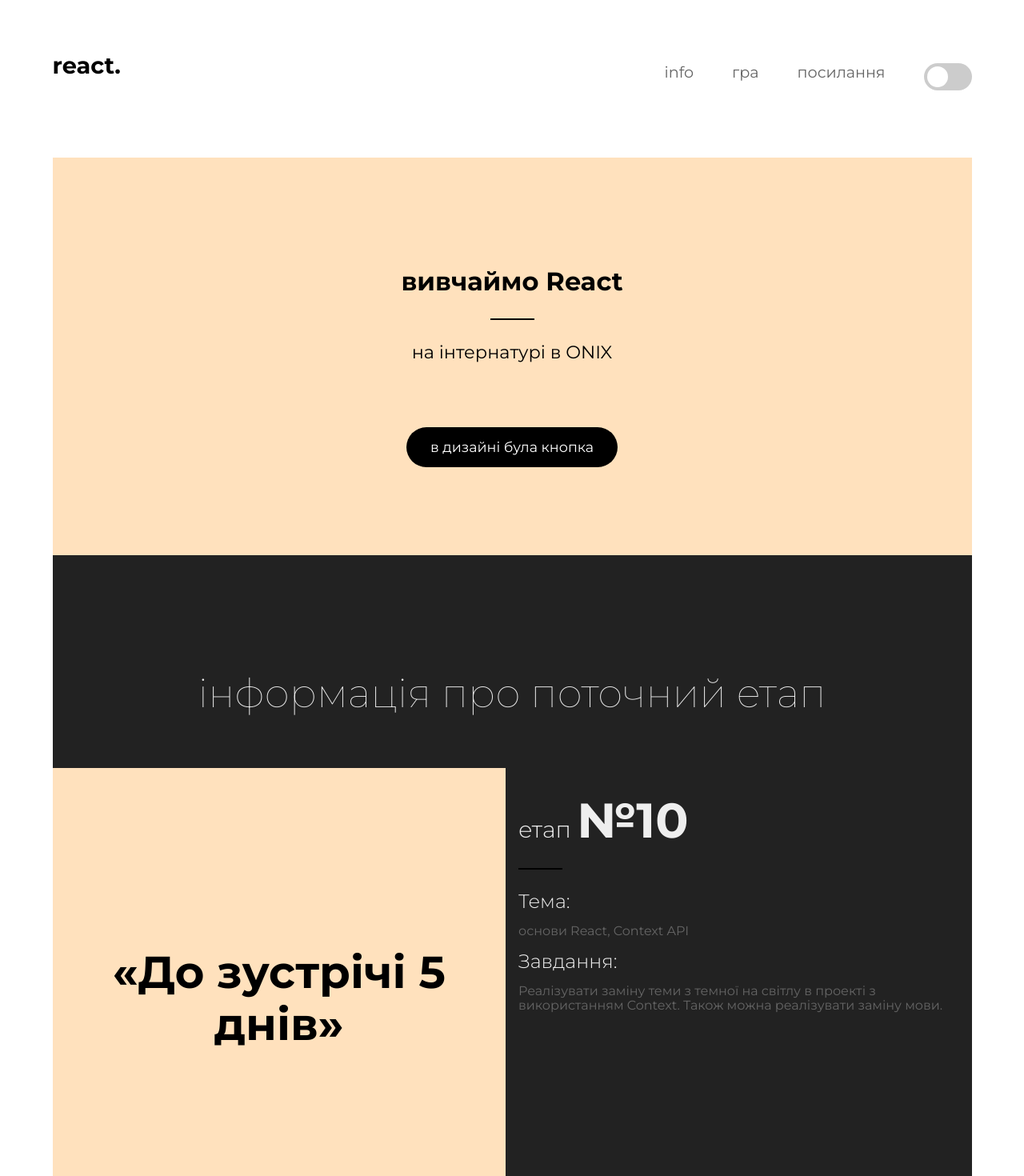
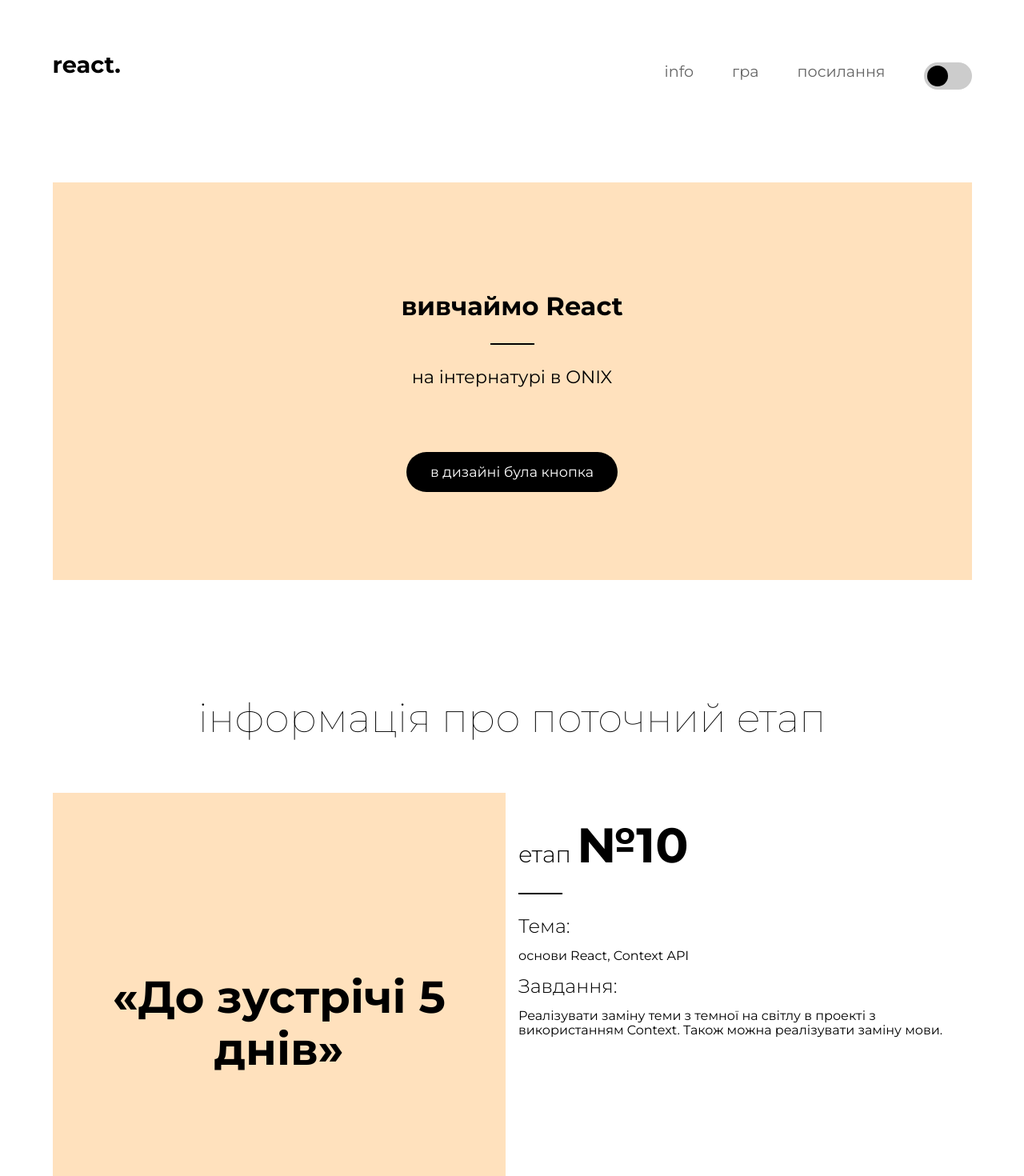
Before and after one commit to pemakhov/onix-internship-react-test-task, a React (Create React App) app: page / in a window 1280 px wide. Shown: the top 1470 px of the page at 80% size. Built offline with nearby package versions, Linux system fonts and the light colour scheme; no server answers; the HTML template or start-up script is replaced by a standard one.

Commit message:
feat: finish lesson 10

```diff
--- a/src/App.js
+++ b/src/App.js
@@ -1,47 +1,34 @@
 import React, { Component } from 'react';
-import Header from './layout/header/Header';
-import Footer from './layout/footer/Footer';
-import CurrentStage from './pages/home/current-stage/CurrentStage';
-import SuperheroGame from './pages/home/superhero-game/SuperheroGame';
 import { ThemeContext, themes } from './contexts/ThemeContext';
-import './App.scss';
+import AppView from './AppView';
 
 class App extends Component {
   anchorText = 'Anchor';
 
   constructor(props) {
     super(props);
-    this.state = { theme: themes.dark };
+    this.state = {
+      theme: themes.light,
+    };
   }
 
   toggleTheme = () => {
-    const getOpositeTheme = (current, allThemes) => {
+    const getTheme = (current, allThemes) => {
       const { dark, light } = allThemes;
-      console.log({ dark, light, current });
       return current === dark ? light : dark;
     };
     this.setState((prevState) => ({
-      theme: getOpositeTheme(prevState.theme, themes),
+      theme: getTheme(prevState.theme, themes),
     }));
   };
 
   render() {
     const { theme } = this.state;
+
     return (
       <>
-        <ThemeContext.Provider value={theme}>
-          <Header toggleTheme={this.toggleTheme} />
-          <main className={theme}>
-            <a id="info" href="info" className="hidden-anchor">
-              {this.anchorText}
-            </a>
-            <CurrentStage />
-            <a id="game" href="game" className="hidden-anchor ">
-              {this.anchorText}
-            </a>
-            <SuperheroGame />
-          </main>
-          <Footer />
+        <ThemeContext.Provider value={{ theme, toggleTheme: this.toggleTheme }}>
+          <AppView />
         </ThemeContext.Provider>
       </>
     );
--- a/src/App.scss
+++ b/src/App.scss
@@ -29,34 +29,6 @@ code {
   }
 }
 
-button {
-  cursor: pointer;
-  padding: 0 30px;
-  text-decoration: none;
-  color: white;
-  background-color: black;
-  height: 50px;
-  border-radius: 25px;
-  border: none;
-  font-weight: 400;
-  font-size: 1.1rem;
-}
-
-button:hover {
-  background-color: #222222;
-}
-
-button:active {
-  background-color: #444444;
-  border-radius: 25px;
-  border: none;
-  outline: 0;
-}
-
-button:focus {
-  outline: 0;
-}
-
 .error-message {
   height: 1.5rem;
   margin: 0 0 2rem;
@@ -64,6 +36,8 @@ button:focus {
 }
 
 html {
+  margin: 0;
+  padding: 0;
   scroll-behavior: smooth;
   width: 100%;
   font-size: 16px;
@@ -75,17 +49,29 @@ html {
     padding: 0;
 
     #root {
-      max-width: 1149px;
-      margin: 0 auto;
+      margin: 0;
+      padding: 0;
       font-family: 'Montserrat', sans-serif;
       font-size: 14px;
 
+      #canvas {
+        margin: 0;
+        padding: 0;
+
+        .container {
+          margin: 0 auto;
+          padding: 2rem 0;
+          max-width: 1149px;
+
           header {
+            margin: 0;
+            padding: 0;
+
             .container {
               display: flex;
               justify-content: space-between;
               flex-wrap: wrap;
-          margin: 65px 0 70px;
+              margin: 0 0 70px;
 
               #logo {
                 font-weight: 700;
@@ -107,7 +93,6 @@ html {
 
                   a {
                     font-size: 1.2rem;
-                color: $text;
                     text-decoration: none;
                   }
 
@@ -186,7 +171,6 @@ html {
                     font-size: 3.5rem;
                     text-align: center;
                     overflow-wrap: anywhere;
-                color: black;
                   }
 
                   p:before {
@@ -254,7 +238,6 @@ html {
               }
 
               p {
-            color: $text;
                 font-size: 1rem;
               }
 
@@ -307,6 +290,25 @@ html {
                 }
               }
             }
+          }
+        }
+      }
+    }
+  }
+}
+
+ul li a {
+  color: $text;
+}
+
+.article__image,
+.header-content {
+  background-color: $secondaryBackground;
+}
+
+.article__image p {
+  color: black;
+}
 
 .copyright {
   padding: 2rem 0;
@@ -322,26 +324,42 @@ html {
     }
   }
 }
-      }
-    }
-  }
-}
 
-.article__image,
-.header-content {
-  background-color: $secondaryBackground;
+$textDark: #fff;
+$textSecondaryDark: #ccc;
+$primaryBgDark: #222;
+$secondaryBgDark: #555;
+
+.header-content.dark {
+  background-color: #444444;
 }
 
 .dark {
-  background-color: #222;
-  color: #eee;
+  background-color: $primaryBgDark;
+  color: $textDark;
 }
 
 .article__image.dark,
 .header-content.dark {
-  background-color: #111;
+  background-color: $secondaryBgDark;
 }
 
 .article__image.dark p {
-  color: #ddd;
+  color: $textSecondaryDark;
 }
+
+ul.dark li a {
+  color: $textSecondaryDark;
+}
+
+.article__content.dark {
+  color: $textSecondaryDark;
+}
+
+.copyright.dark {
+  background-color: $primaryBgDark;
+
+  p {
+    color: $textDark;
+  }
+}
--- /dev/null
+++ b/src/AppView.js
@@ -0,0 +1,36 @@
+import React from 'react';
+import { ThemeContext } from './contexts/ThemeContext';
+import Header from './layout/header/Header';
+import Footer from './layout/footer/Footer';
+import CurrentStage from './pages/home/current-stage/CurrentStage';
+import SuperheroGame from './pages/home/superhero-game/SuperheroGame';
+import './App.scss';
+
+function AppView() {
+  const anchorText = 'Anchor';
+
+  return (
+    <ThemeContext.Consumer>
+      {(context) => (
+        <div id="canvas" className={context.theme}>
+          <div className={`container ${context.theme}`}>
+            <Header />
+            <main className={context.theme}>
+              <a id="info" href="info" className="hidden-anchor">
+                {anchorText}
+              </a>
+              <CurrentStage />
+              <a id="game" href="game" className="hidden-anchor ">
+                {anchorText}
+              </a>
+              <SuperheroGame />
+            </main>
+            <Footer />
+          </div>
+        </div>
+      )}
+    </ThemeContext.Consumer>
+  );
+}
+
+export default AppView;
--- a/src/components/button/Button.js
+++ b/src/components/button/Button.js
@@ -1,5 +1,6 @@
 import React from 'react';
 import PropTypes from 'prop-types';
+import './Button.scss';
 
 export default function Button(props) {
   const { onClick, value } = props;
--- /dev/null
+++ b/src/components/button/Button.scss
@@ -0,0 +1,27 @@
+button {
+  cursor: pointer;
+  padding: 0 30px;
+  text-decoration: none;
+  color: white;
+  background-color: black;
+  height: 50px;
+  border-radius: 25px;
+  border: none;
+  font-weight: 400;
+  font-size: 1.1rem;
+}
+
+button:hover {
+  background-color: #101010;
+}
+
+button:active {
+  background-color: #161616;
+  border-radius: 25px;
+  border: none;
+  outline: 0;
+}
+
+button:focus {
+  outline: 0;
+}
--- a/src/components/toggle-switch/ToggleSwitch.scss
+++ b/src/components/toggle-switch/ToggleSwitch.scss
@@ -34,22 +34,23 @@
   width: 26px;
   left: 4px;
   bottom: 4px;
-  background-color: white;
+  background-color: black;
   -webkit-transition: 0.4s;
   transition: 0.4s;
   border-radius: 50%;
 }
 
 input:checked + .slider {
-  background-color: #2196f3;
+  background-color: #444;
 }
 
 input:focus + .slider {
-  box-shadow: 0 0 1px #2196f3;
+  box-shadow: 0 0 1px #444;
 }
 
 input:checked + .slider:before {
   -webkit-transform: translateX(26px);
   -ms-transform: translateX(26px);
   transform: translateX(26px);
+  background-color: white;
 }
--- a/src/layout/footer/Footer.js
+++ b/src/layout/footer/Footer.js
@@ -1,4 +1,5 @@
 import React from 'react';
+import { ThemeContext } from '../../contexts/ThemeContext';
 
 export default function Footer() {
   const footerHeader = 'Автор та посилання';
@@ -12,6 +13,8 @@ export default function Footer() {
   const anchorText = 'Anchor';
 
   return (
+    <ThemeContext.Consumer>
+      {(context) => (
         <footer>
           <a id="links" href="links" className="hidden-anchor">
             {anchorText}
@@ -28,12 +31,14 @@ export default function Footer() {
               </div>
             </div>
           </div>
-      <div className="copyright">
+          <div className={`copyright ${context.theme}`}>
             <p>
               <strong>{copyrightYear}</strong>
             </p>
             <p>{copyrightInfo}</p>
           </div>
         </footer>
+      )}
+    </ThemeContext.Consumer>
   );
 }
--- a/src/layout/header/HeaderView.js
+++ b/src/layout/header/HeaderView.js
@@ -1,10 +1,11 @@
 import React from 'react';
 import PropTypes from 'prop-types';
+import { ThemeContext } from '../../contexts/ThemeContext';
 import Button from '../../components/button/Button';
 import ToggleSwitch from '../../components/toggle-switch/ToggleSwitch';
 
 export default function HeaderView(props) {
-  const { handleButtonClick, toggleTheme } = props;
+  const { handleButtonClick } = props;
   const logo = 'react.';
   const navInfo = 'info';
   const navGame = 'гра';
@@ -14,11 +15,13 @@ export default function HeaderView(props) {
   const buttonCaption = 'в дизайні була кнопка';
 
   return (
+    <ThemeContext.Consumer>
+      {({ theme, toggleTheme }) => (
         <header>
           <div className="container">
             <div id="logo">{logo}</div>
             <nav>
-          <ul>
+              <ul className={theme}>
                 <li>
                   <a href="#info">{navInfo}</a>
                 </li>
@@ -37,22 +40,22 @@ export default function HeaderView(props) {
               </ul>
             </nav>
           </div>
-      <div className="header-content">
+          <div className={`header-content ${theme}`}>
             <h2>{pageMainHeader}</h2>
             <div className="divider" />
             <h3>{pageSecondaryHeader}</h3>
             <Button onClick={handleButtonClick} value={buttonCaption} />
           </div>
         </header>
+      )}
+    </ThemeContext.Consumer>
   );
 }
 
 HeaderView.propTypes = {
   handleButtonClick: PropTypes.func,
-  toggleTheme: PropTypes.func,
 };
 
 HeaderView.defaultProps = {
   handleButtonClick: () => {},
-  toggleTheme: () => {},
 };
--- a/src/pages/home/current-stage/CurrentStageView.js
+++ b/src/pages/home/current-stage/CurrentStageView.js
@@ -1,6 +1,7 @@
 /* eslint-disable react/jsx-one-expression-per-line */
 import React from 'react';
 import PropTypes from 'prop-types';
+import { ThemeContext } from '../../../contexts/ThemeContext';
 
 export default function CurrentStageView(props) {
   const { announce, stages } = props;
@@ -16,13 +17,15 @@ export default function CurrentStageView(props) {
   );
 
   return (
+    <ThemeContext.Consumer>
+      {(context) => (
         <section>
           <h2>{projectInfoHeader}</h2>
           <div className="article">
-        <div className="article__image">
+            <div className={`article__image ${context.theme}`}>
               <p>{announce}</p>
             </div>
-        <div className="article__content">
+            <div className={`article__content ${context.theme}`}>
               <h3>{projectInfoArticleHeader}</h3>
               <div className="divider" />
               <h4>{topicHeader}</h4>
@@ -32,6 +35,8 @@ export default function CurrentStageView(props) {
             </div>
           </div>
         </section>
+      )}
+    </ThemeContext.Consumer>
   );
 }
 
@@ -42,6 +47,6 @@ CurrentStageView.propTypes = {
 };
 
 CurrentStageView.defaultProps = {
-  announce: 'Can\'t provide the announce',
+  announce: "Can't provide the announce",
   stages: {},
 };
--- a/src/pages/home/superhero-game/board/Board.scss
+++ b/src/pages/home/superhero-game/board/Board.scss
@@ -20,7 +20,7 @@
     }
 
     .col:hover {
-      box-shadow: 0 0 15px 5px yellow;
+      border: 5px solid white;
     }
 
     .col.correct:hover,
```
Lines whose indentation alone changed are shown as unchanged.
